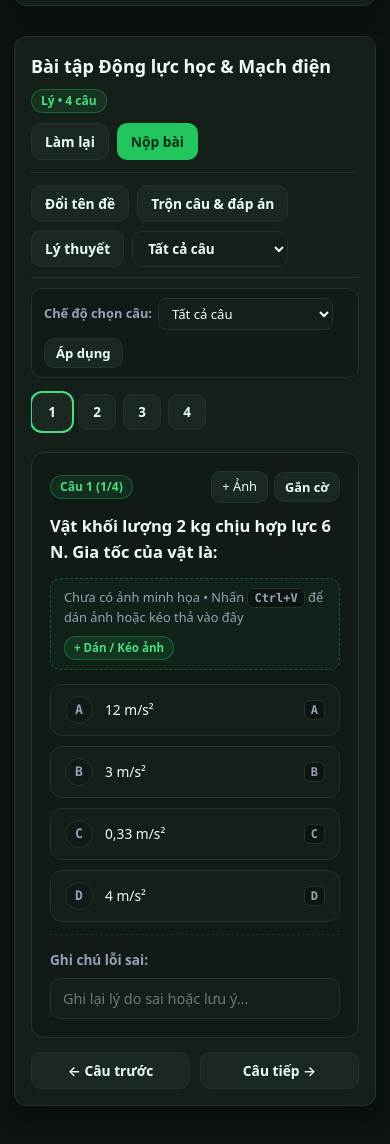
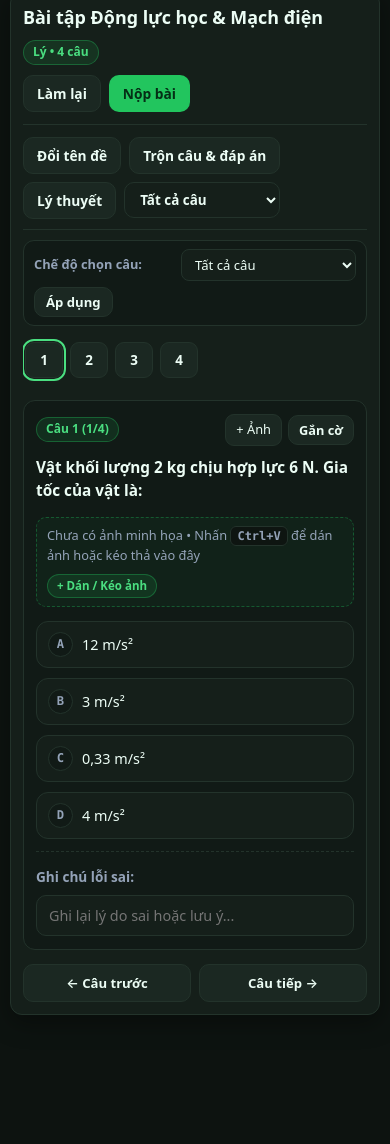
Before and after one commit to bahytran711-a11y/exam-hub, a plain HTML site: page index.html in a window 390 px wide. Shown: the part 694-1838 px from the top of the page. After the commit the page ends 1775 px from the top, so only its background shows below. Drawn offline with Linux system fonts and the light colour scheme.

Commit message:
Update index.html

```diff
--- a/index.html
+++ b/index.html
@@ -1007,6 +1007,111 @@
       border-radius: 6px;
       padding: 2px;
       flex-shrink: 0;
+    }
+
+    html, body {
+      max-width: 100vw;
+      overflow-x: hidden;
+    }
+
+    main, aside, section, .card, .question-box, .q-text, .tf-row, .tf-stmt, .option-btn, .opt-body, .explanation-box, .note-box {
+      min-width: 0;
+      max-width: 100%;
+      overflow-wrap: anywhere;
+      word-break: break-word;
+    }
+
+    .toolbar-group {
+      min-width: 0;
+      max-width: 100%;
+    }
+
+    .practice-bar select,
+    .practice-bar input[type="text"],
+    .practice-bar input[type="number"] {
+      max-width: 100%;
+    }
+
+    @media (max-width: 640px) {
+      .header-inner {
+        padding: 10px 12px;
+        gap: 8px;
+      }
+      .header-actions {
+        gap: 6px;
+      }
+      .header-actions > * {
+        flex: 1 1 calc(50% - 4px);
+        padding: 7px 10px;
+        font-size: 0.78rem;
+      }
+      .app-layout,
+      .app-layout.sidebar-collapsed {
+        padding: 0 10px 36px;
+        gap: 12px;
+        margin-top: 10px;
+      }
+      .card {
+        padding: 12px;
+        margin-bottom: 12px;
+        border-radius: 12px;
+      }
+      .question-box {
+        padding: 13px 12px;
+        border-radius: 12px;
+      }
+      .q-text {
+        font-size: 0.96rem;
+        line-height: 1.55;
+      }
+      .tf-stmt {
+        flex: 1 1 100%;
+        font-size: 0.91rem;
+      }
+      .tf-actions {
+        width: 100%;
+        justify-content: flex-end;
+      }
+      .tf-btn {
+        flex: 1;
+        min-width: 0;
+      }
+      .option-btn {
+        padding: 10px 11px;
+        gap: 9px;
+        font-size: 0.9rem;
+      }
+      .opt-letter {
+        width: 25px;
+        height: 25px;
+        font-size: 0.76rem;
+      }
+      .option-btn .kbd-chip {
+        display: none;
+      }
+      .img-paste-zone {
+        padding: 8px 10px;
+      }
+      .practice-bar {
+        padding: 8px 10px;
+        gap: 6px;
+      }
+      .practice-bar label {
+        width: 100%;
+        justify-content: space-between;
+        flex-wrap: wrap;
+      }
+      #wrapCustomRange input[type="text"],
+      #wrapRandomCount input[type="number"] {
+        width: 120px !important;
+      }
+      .nav-footer {
+        gap: 8px;
+      }
+      .nav-footer button {
+        padding: 9px 10px;
+        font-size: 0.82rem;
+      }
     }
   </style>
 </head>
@@ -2393,7 +2498,7 @@
 
           ${hasImage ? `
             <div class="q-media-wrap">
-              <div style="display:grid; grid-template-columns:repeat(auto-fit, minmax(220px, 1fr)); gap:10px; align-items:center;">
+              <div style="display:grid; grid-template-columns:repeat(auto-fit, minmax(min(100%, 190px), 1fr)); gap:10px; align-items:center;">
                 ${qImages.map((src, i) => `
                   <div style="border:1px solid var(--border); border-radius:9px; padding:8px; background:rgba(21,31,26,0.75);">
                     <img src="${escapeAttr(src)}" class="q-media-img q-multi-img" data-img-src="${escapeAttr(src)}" alt="Hình ${i + 1} câu ${qNum}" title="Bấm vào ảnh để phóng to" />
```
